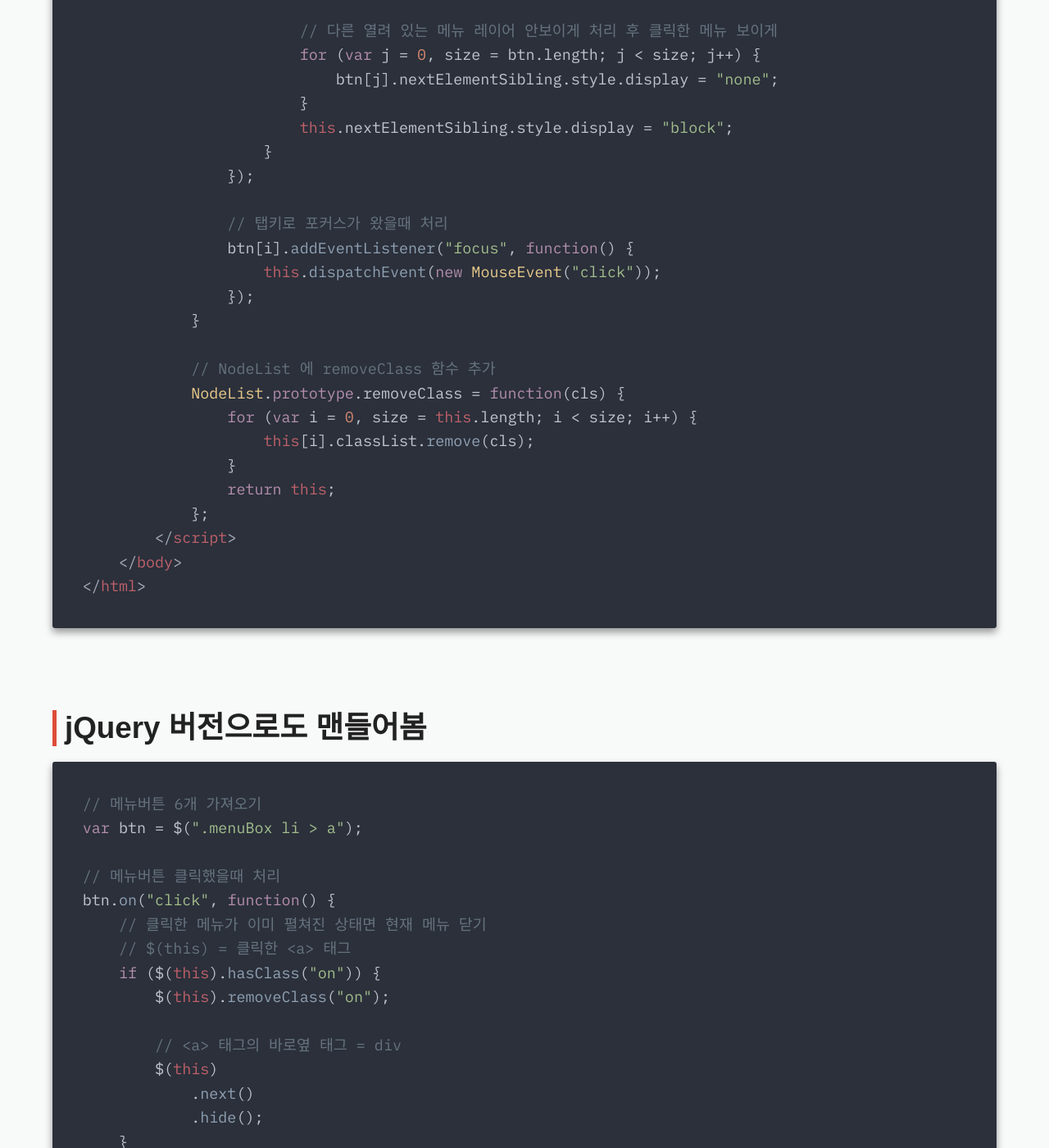
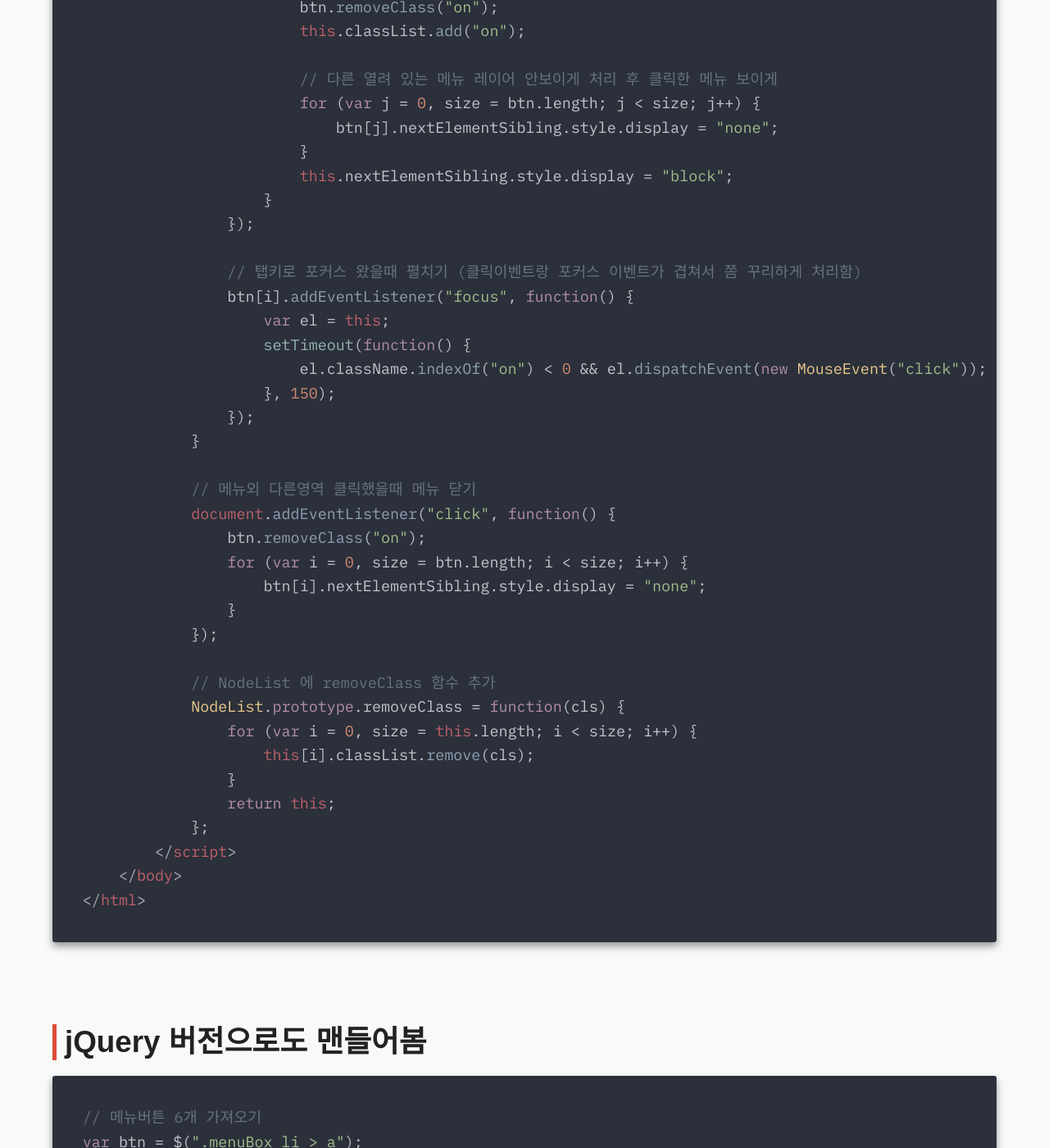
Before and after one commit to stove99/stove99.github.io, a Jekyll site: the page built from _posts/201904/2019-04-20-css javascript menu example.md, in a window 1280 px wide and 1400 px high, scrolled down 7057 px. Shown: the whole window at 82% size. Built offline with Jekyll 4.4.1, drawn with Linux system fonts in a browser that asks for light colours; nearby versions of some CDN libraries; some web fonts are replaced; comment, search, counter and statistics services are not loaded; some of the changed text lies outside the part shown.

Commit message:
소스수정

````diff
--- a/_posts/201904/2019-04-20-css javascript menu example.md
+++ b/_posts/201904/2019-04-20-css javascript menu example.md
@@ -204,11 +206,22 @@ image-sm: https://picsum.photos/500/300?image=18
                     }
                 });
 
-                // 탭키로 포커스가 왔을때 처리
+                // 탭키로 포커스 왔을때 펼치기 (클릭이벤트랑 포커스 이벤트가 겹쳐서 쫌 꾸리하게 처리함)
                 btn[i].addEventListener("focus", function() {
-                    this.dispatchEvent(new MouseEvent("click"));
+                    var el = this;
+                    setTimeout(function() {
+                        el.className.indexOf("on") < 0 && el.dispatchEvent(new MouseEvent("click"));
+                    }, 150);
                 });
             }
+
+            // 메뉴외 다른영역 클릭했을때 메뉴 닫기
+            document.addEventListener("click", function() {
+                btn.removeClass("on");
+                for (var i = 0, size = btn.length; i < size; i++) {
+                    btn[i].nextElementSibling.style.display = "none";
+                }
+            });
 
             // NodeList 에 removeClass 함수 추가
             NodeList.prototype.removeClass = function(cls) {
@@ -229,34 +242,44 @@ image-sm: https://picsum.photos/500/300?image=18
 var btn = $(".menuBox li > a");
 
 // 메뉴버튼 클릭했을때 처리
-btn.on("click", function() {
+btn.on("click", function(e) {
+    e.stopImmediatePropagation();
+
+    var el = $(this);
+
     // 클릭한 메뉴가 이미 펼쳐진 상태면 현재 메뉴 닫기
     // $(this) = 클릭한 <a> 태그
-    if ($(this).hasClass("on")) {
-        $(this).removeClass("on");
+    if (el.hasClass("on")) {
+        el.removeClass("on");
 
         // <a> 태그의 바로옆 태그 = div
-        $(this)
-            .next()
-            .hide();
+        el.next().hide();
     }
     // 다른 열려 있는 메뉴들 닫고 현재 클릭한 메뉴만 펼치기
     else {
         // 다른 메뉴 버튼에 설정된 on 클래스 삭제 후 클릭한 버튼에 on 클래스 추가
         btn.removeClass("on");
-        $(this).addClass("on");
+        el.addClass("on");
 
         // 다른 열려 있는 메뉴 레이어 안보이게 처리 후 클릭한 메뉴 보이게
         // 6개 <a> 태그들의 이웃에 있는 애들중에 <div> 태그들 = 메뉴 레이어 div
         btn.siblings("div").hide();
-        $(this)
-            .next()
-            .show();
+        el.next().show();
     }
 });
 
-// 탭키로 포커스가 왔을때 처리
+// 탭키로 포커스 왔을때 펼치기 (클릭이벤트랑 포커스 이벤트가 겹쳐서 쫌 꾸리하게 처리함)
 btn.on("focus", function() {
-    $(this).trigger("click");
+    var el = $(this);
+
+    setTimeout(function() {
+        !el.hasClass("on") && el.trigger("click");
+    }, 150);
+});
+
+// 메뉴외 다른영역 클릭했을때 메뉴 닫기
+$(document).on("click", function() {
+    btn.removeClass("on");
+    btn.next().hide();
 });
 ```
````
Also changed, not shown: other parts of _posts/201904/2019-04-20-css javascript menu example.md (+3 -1 lines).
